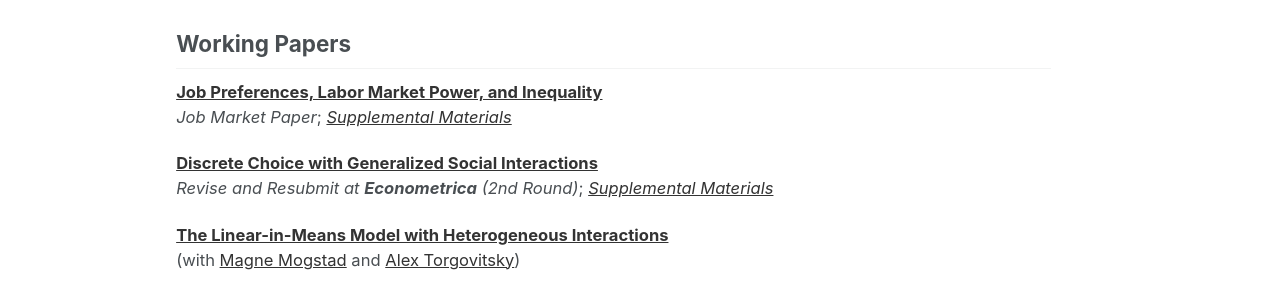
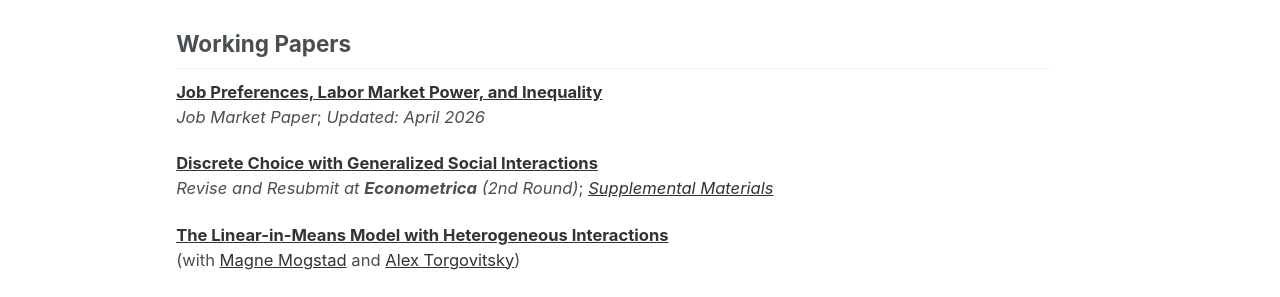
Before and after one commit to ovolpe/ovolpe.github.io, a Jekyll site: the page built from _pages/about.md, in a window 1280 px wide. Shown: the part 575-872 px from the top of the page. Built offline with Jekyll 4.4.1, drawn with Linux system fonts in a browser that asks for light colours.

Commit message:
Update job market paper date in about.md
Updated the job market paper section with the latest date.

```diff
--- a/_pages/about.md
+++ b/_pages/about.md
@@ -25,7 +25,7 @@ You can contact me at: <a href="mailto:ovolpe@fas.harvard.edu">ovolpe@fas.harvar
 ## Working Papers
 
 [**Job Preferences, Labor Market Power, and Inequality**](/files/jmp.pdf) <br>
-_Job Market Paper_; [*Supplemental Materials*](/files/jmp_supplement.pdf)<br>
+_Job Market Paper_; _Updated: April 2026_<br>
 
 
 [**Discrete Choice with Generalized Social Interactions**](/files/dcwgsi2025.pdf) <br>
```
